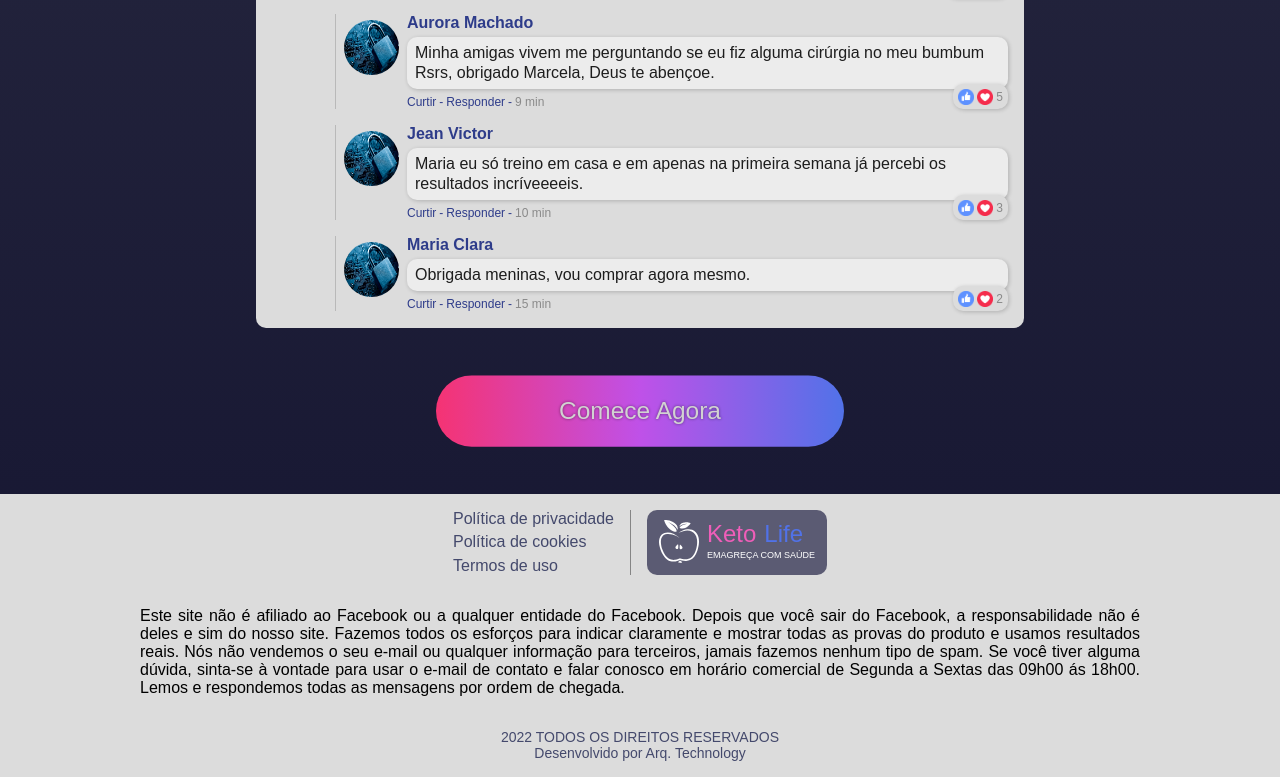
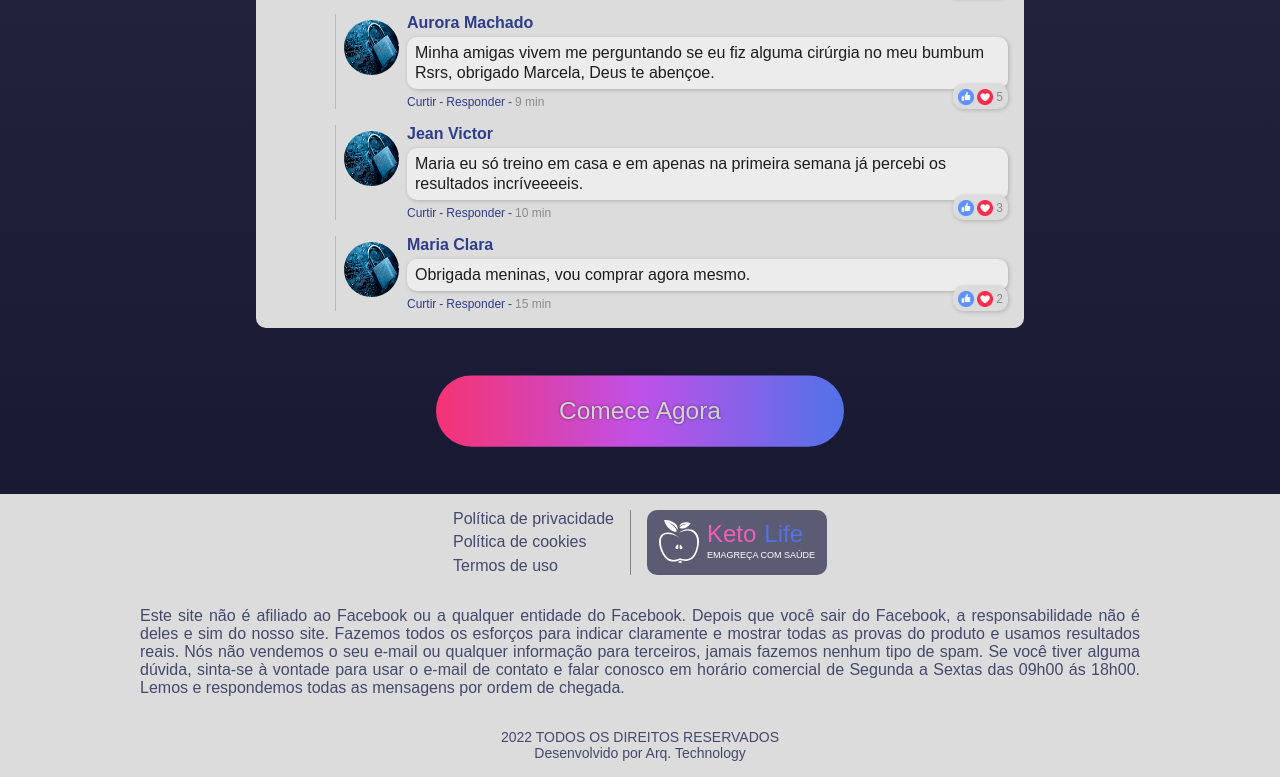
Before and after one commit to JeanVictorMachado/keto-life-max, a React (Create React App) app: page / in a window 1280 px wide. Shown: the part 1969-2746 px from the top of the page. Built offline with nearby package versions, Linux system fonts and the light colour scheme.

Commit message:
feat: updated

```diff
--- a/src/components/Footer/styles.css
+++ b/src/components/Footer/styles.css
@@ -73,4 +73,5 @@
   padding-top: 16px;
   padding-bottom: 16px;
   text-align: justify;
+  color: rgb(68, 73, 108);
 }
```
